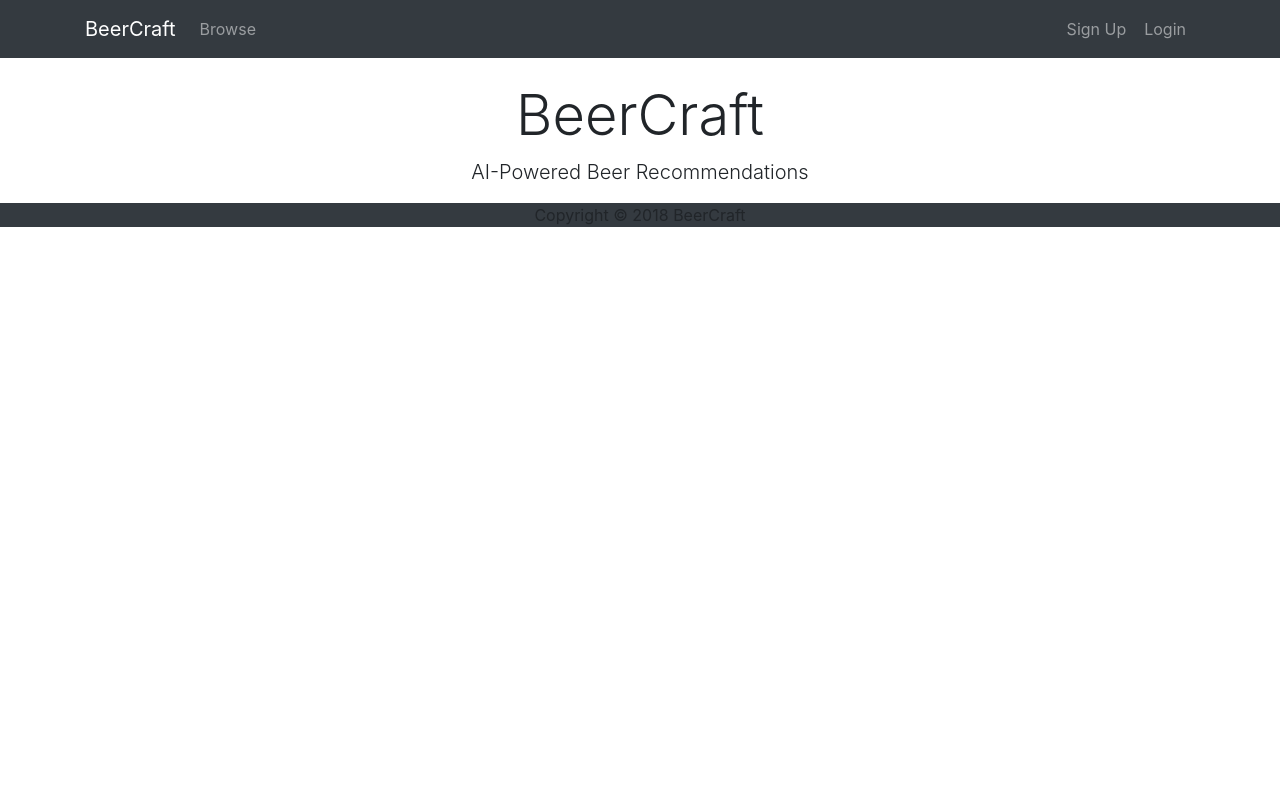
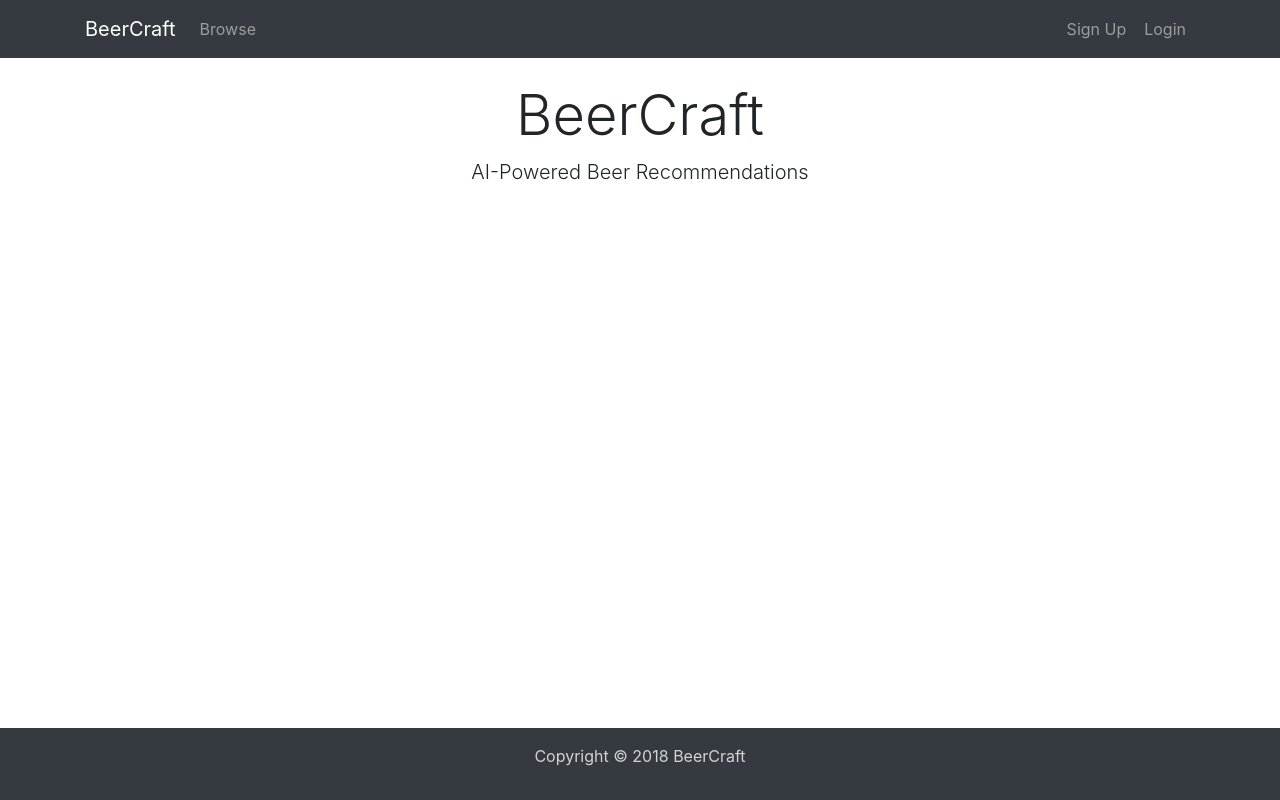
Before and after one commit to chingu-voyage7/Bears-Team-01, a React (Create React App) app in the folder client/: page / in a window 1280 px wide. Built offline with nearby package versions, Linux system fonts and the light colour scheme.

Commit message:
imported footer component

```diff
--- a/client/src/styles/styles.scss
+++ b/client/src/styles/styles.scss
@@ -2,3 +2,4 @@
 @import './components/modals';
 @import './components/ratings';
 @import './components/beer-display';
+@import './components/footer';
```
